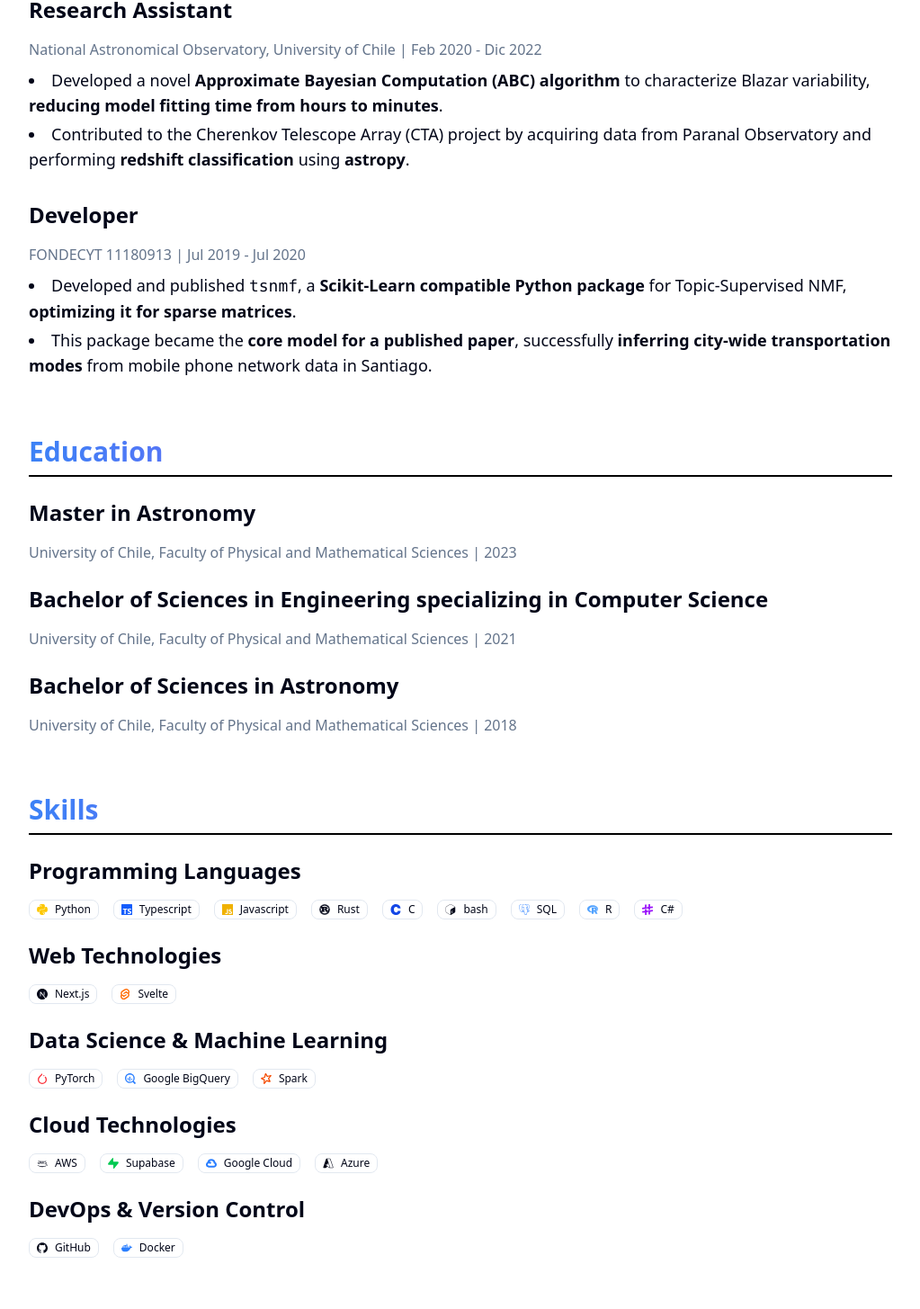
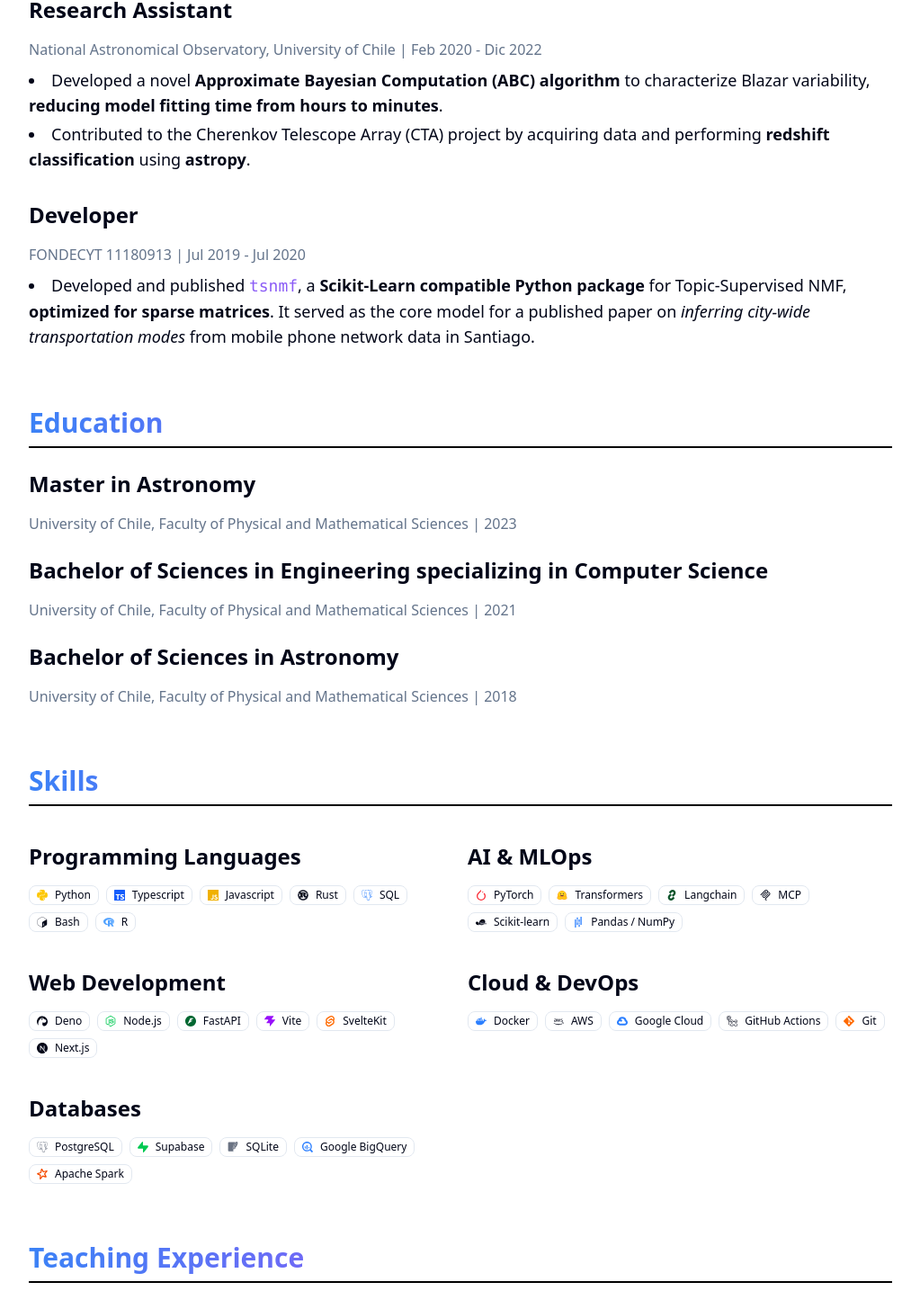
Before and after one commit to Vokturz/vnavarro.dev, a SvelteKit app: page /resume in a window 1280 px wide. Shown: the part 1293-2748 px from the top of the page at 90% size, without its empty margins (128-1151 px from the left). Built offline with nearby package versions, Linux system fonts and the light colour scheme.

Commit message:
improve resume and projects page

```diff
--- a/data/projects.json
+++ b/data/projects.json
@@ -1,7 +1,7 @@
 [
   {
     "title": "Loyca.ai",
-    "description": "An open-source, local-first desktop AI assistant that quietly watches your screen, understands your context, and helps you when you need it.",
+    "description": "An open-source, local-first desktop AI assistant built with Rust and Tauri. It uses an on-device Vision Language Model (VLM) to understand screen context and proactively offer assistance",
     "technologies": ["Tauri", "Rust", "SvelteKit", "SQLite"],
     "githubUrl": "https://github.com/vokturz/loyca-ai",
     "featured": true,
@@ -9,7 +9,7 @@
   },
   {
     "title": "Transformers.js Playground",
-    "description": "A playground for experimenting with the Transformers.js library, showcasing the capabilities of the library and how it can be used in web applications.",
+    "description": "An interactive web playground demonstrating the power of in-browser, on-device machine learning with the Transformers.js library. Deployed on Hugging Face Spaces.",
     "technologies": ["React", "TypeScript", "TailwindCSS", "Transformers"],
     "hfUrl": "https://huggingface.co/spaces/Vokturz/transformers-js-playground",
     "featured": true,
--- a/src/routes/+page.svelte
+++ b/src/routes/+page.svelte
@@ -69,9 +69,9 @@
       </div>
     </section>
 
-    <section id="blog" class="bg-card/50 mt-16 rounded-lg border py-20">
-      <div class="mx-auto max-w-7xl px-4 sm:px-6 lg:px-8">
-        <div class="mb-16 text-center">
+    <section id="blog" class="bg-card/50 mt-16 rounded-lg border py-10">
+      <div class="mx-auto max-w-7xl px-4 sm:px-2 lg:px-4">
+        <div class="mb-12 text-center">
           <h2 class="gradient-text text-3xl font-extrabold sm:text-4xl">Latest Blog Posts</h2>
           <div class="bg-primary mx-auto mt-4 h-1 w-20 rounded-full"></div>
           <p class="text-muted-foreground mx-auto mt-4 max-w-2xl text-xl">
@@ -85,7 +85,7 @@
               <PostCard {post} />
             {/each}
           </div>
-          <div class="mt-12 text-center">
+          <div class="mt-6 text-center">
             <Button variant="outline" class="group">
               <a href="/blog" class="flex items-center">
                 View All Blog Posts
@@ -99,24 +99,24 @@
       </div>
     </section>
 
-    <section id="projects" class="bg-card/50 mt-16 rounded-lg border py-20">
+    <section id="projects" class="bg-card/50 mt-16 rounded-lg border py-10">
       <div class="mx-auto max-w-7xl px-4 sm:px-6 lg:px-8">
         <div class="mb-16 text-center">
           <h2 class="gradient-text text-3xl font-extrabold sm:text-4xl">Featured Projects</h2>
           <div class="bg-primary mx-auto mt-4 h-1 w-20 rounded-full"></div>
           <p class="text-muted-foreground mx-auto mt-4 max-w-2xl text-xl">
-            Some of the projects I've been working on recently.
+            Some of personal projects I've worked on.
           </p>
         </div>
 
         {#if data.projects && data.projects.length > 0}
-          <div class="grid grid-cols-1 gap-8 md:grid-cols-2 lg:grid-cols-3">
+          <div class="grid grid-cols-1 gap-8 md:grid-cols-2">
             {#each data.projects as project (project.title)}
               <ProjectCard {project} />
             {/each}
           </div>
 
-          <div class="mt-12 text-center">
+          <div class="mt-6 text-center">
             <Button variant="outline" class="group">
               <a href="/projects" class="flex items-center">
                 View All Projects
--- a/src/routes/resume/+page.svelte
+++ b/src/routes/resume/+page.svelte
@@ -22,31 +22,42 @@
       { name: 'Typescript', iconName: 'typescript', color: 'text-blue-600' },
       { name: 'Javascript', iconName: 'javascript', color: 'text-yellow-500' },
       { name: 'Rust', iconName: 'rust' },
-      { name: 'C', iconName: 'c', color: 'text-blue-700' },
+      // { name: 'C', iconName: 'c', color: 'text-blue-700' },
       // { name: 'Go', iconName: 'go', color: 'text-cyan-400' },
-      { name: 'bash', iconName: 'gnubash' },
       { name: 'SQL', iconName: 'postgresql', color: 'text-blue-500' },
-      { name: 'R', iconName: 'r', color: 'text-blue-400' },
-      { name: 'C#', iconName: 'sharp', color: 'text-purple-600' }
+      { name: 'Bash', iconName: 'gnubash' },
+      { name: 'R', iconName: 'r', color: 'text-blue-400' }
+      // { name: 'C#', iconName: 'sharp', color: 'text-purple-600' }
     ],
-    'Web Technologies': [
-      { name: 'Next.js', iconName: 'nextdotjs' },
-      { name: 'Svelte', iconName: 'svelte', color: 'text-orange-500' }
+    'AI & MLOps': [
+      { name: 'PyTorch', iconName: 'pytorch', color: 'text-red-500' },
+      { name: 'Transformers', iconName: 'huggingface' },
+      { name: 'Langchain', iconName: 'langchain', color: 'text-green-900' },
+      { name: 'MCP', iconName: 'modelcontextprotocol' },
+      { name: 'Scikit-learn', iconName: 'scikitlearn' },
+      { name: 'Pandas / NumPy', iconName: 'pandas', color: 'text-blue-500' }
     ],
-    'Data Science & Machine Learning': [
-      { name: 'PyTorch', iconName: 'pytorch', color: 'text-red-500' },
-      { name: 'Google BigQuery', iconName: 'Googlebigquery', color: 'text-blue-500' },
-      { name: 'Spark', iconName: 'apachespark', color: 'text-orange-600' }
+    'Web Development': [
+      { name: 'Deno', iconName: 'deno' },
+      { name: 'Node.js', iconName: 'nodedotjs', color: 'text-green-500' },
+      { name: 'FastAPI', iconName: 'fastapi', color: 'text-green-800' },
+      { name: 'Vite', iconName: 'vite', color: 'text-purple-600' },
+      { name: 'SvelteKit', iconName: 'svelte', color: 'text-orange-500' },
+      { name: 'Next.js', iconName: 'nextdotjs' }
     ],
-    'Cloud Technologies': [
-      { name: 'AWS', iconName: 'aws', color: 'text-orange-400' },
+    'Cloud & DevOps': [
+      { name: 'Docker', iconName: 'docker', color: 'text-blue-500' },
+      { name: 'AWS', iconName: 'aws' },
+      { name: 'Google Cloud', iconName: 'googlecloud', color: 'text-blue-500' },
+      { name: 'GitHub Actions', iconName: 'githubactions' },
+      { name: 'Git', iconName: 'git', color: 'text-orange-500' }
+    ],
+    Databases: [
+      { name: 'PostgreSQL', iconName: 'postgresql', color: 'text-gray-500' },
       { name: 'Supabase', iconName: 'supabase', color: 'text-green-500' },
-      { name: 'Google Cloud', iconName: 'googlecloud', color: 'text-blue-500' },
-      { name: 'Azure', iconName: 'azure', color: 'text-blue-600' }
-    ],
-    'DevOps & Version Control': [
-      { name: 'GitHub', iconName: 'github' },
-      { name: 'Docker', iconName: 'docker', color: 'text-blue-500' }
+      { name: 'SQLite', iconName: 'sqlite', color: 'text-gray-500' },
+      { name: 'Google BigQuery', iconName: 'googlebigquery', color: 'text-blue-500' },
+      { name: 'Apache Spark', iconName: 'apachespark', color: 'text-orange-600' }
     ]
   }
 </script>
@@ -105,11 +116,11 @@
               >, enabling on-demand processing of any size codebase.
             </li>
             <li>
-              Architected the <strong>Deno API backend</strong> to integrate multiple LLMs (OpenAI, Google)
-              with internal tools, serving a production-scale code assistant.
+              Architected the <strong>Deno API backend</strong> to integrate multiple LLMs with internal
+              tools, serving a production-scale code assistant.
             </li>
             <li>
-              Developed the core logic for <strong>CodeGPT autocomplete</strong>
+              Developed the core logic for <strong>autocomplete</strong>
               and
               <strong>code indexation</strong>
               features within the VS Code extension, including building the <code>mcp</code> client.
@@ -124,7 +135,7 @@
               costs.
             </li>
             <li>
-              Deployed an open-source <strong>Qwen-3B model on Google Cloud</strong>
+              Deployed a <strong>Qwen coder model on Google Cloud</strong>
               with GPU autoscaling, providing inline code completions to free users while optimizing
               inference costs.
             </li>
@@ -140,7 +151,7 @@
               Developed a national <strong>"mobility index"</strong> by analyzing massive mobile XDR
               datasets, which
               <strong>directly informed Chilean government lockdown policies</strong>
-              and <strong>led to 2 peer-reviewed publications</strong>.
+              and led to 2 peer-reviewed publications.
             </li>
             <li>
               Developed a <strong>recommendation system</strong> for Derco-Chile to
@@ -166,8 +177,8 @@
               <strong>reducing model fitting time from hours to minutes</strong>.
             </li>
             <li>
-              Contributed to the Cherenkov Telescope Array (CTA) project by acquiring data from
-              Paranal Observatory and performing <strong>redshift classification</strong> using
+              Contributed to the Cherenkov Telescope Array (CTA) project by acquiring data and
+              performing <strong>redshift classification</strong> using
               <strong>astropy</strong>.
             </li>
           </ul>
@@ -177,14 +188,17 @@
           <p class="text-muted-foreground">FONDECYT 11180913 | Jul 2019 - Jul 2020</p>
           <ul class="mt-2 list-inside list-disc space-y-1 text-lg">
             <li>
-              Developed and published <code>tsnmf</code>, a
-              <strong>Scikit-Learn compatible Python package</strong> for Topic-Supervised NMF,
-              <strong>optimizing it for sparse matrices</strong>.
-            </li>
-            <li>
-              This package became the <strong>core model for a published paper</strong>,
-              successfully <strong>inferring city-wide transportation modes</strong>
-              from mobile phone network data in Santiago.
+              Developed and published <a href="https://github.com/Vokturz/tsnmf-sparse"
+                ><code class="text-secondary hover:underline">tsnmf</code></a
+              >, a
+              <strong>Scikit-Learn compatible Python package</strong>
+              for Topic-Supervised NMF, <strong>optimized for sparse matrices</strong>. It served as
+              the core model for a published paper on
+              <a
+                class="italic hover:underline"
+                href="https://epjdatascience.springeropen.com/articles/10.1140/epjds/s13688-018-0177-1"
+                >inferring city-wide transportation modes</a
+              > from mobile phone network data in Santiago.
             </li>
           </ul>
         </div>
@@ -240,11 +254,11 @@
 
     <section class="mb-16" use:scrollIntoView>
       <h2 class="border-primary gradient-text mb-6 border-b-2 pb-2 text-3xl font-bold">Skills</h2>
-      <div class="space-y-6">
+      <div class="grid grid-cols-1 gap-4 space-y-2 lg:grid-cols-2">
         {#each Object.entries(skillsData) as [category, skills] (category)}
           <div>
             <h3 class="text-2xl font-semibold">{category}</h3>
-            <div class="mt-2 flex flex-wrap gap-4">
+            <div class="mt-1 flex flex-wrap gap-2">
               {#each skills as skill (skill.name)}
                 <SkillCard {skill} />
               {/each}
```
